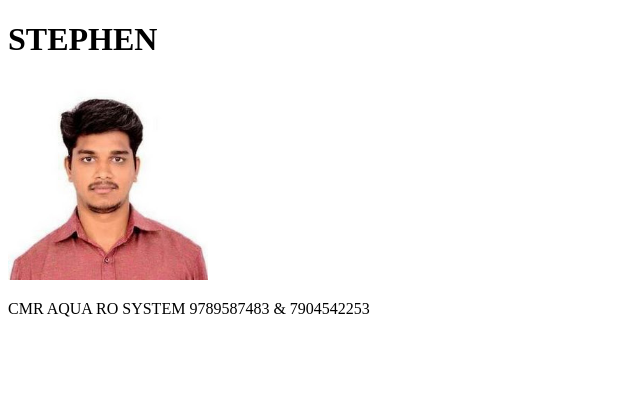
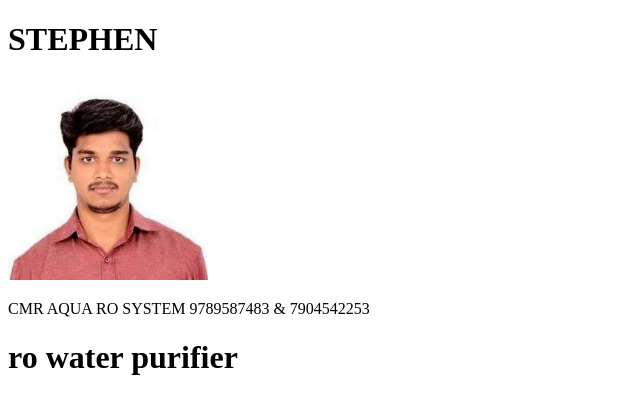
Before and after one commit to mohanstephen/12, a plain HTML site: page index.html in a window 1280 px wide. Shown: the whole page, without its empty margins (0-640 px from the left). Drawn offline with Linux system fonts and the light colour scheme.

Commit message:
added new name

```diff
--- a/index.html
+++ b/index.html
@@ -9,5 +9,6 @@
     <H1>STEPHEN</H1>
     <img width="200px" src="STEPHEN.jpg" alt="">
     <p>CMR AQUA RO SYSTEM 9789587483 & 7904542253</p>
+    <h1>ro water purifier</h1>
 </body>
 </html>
```
